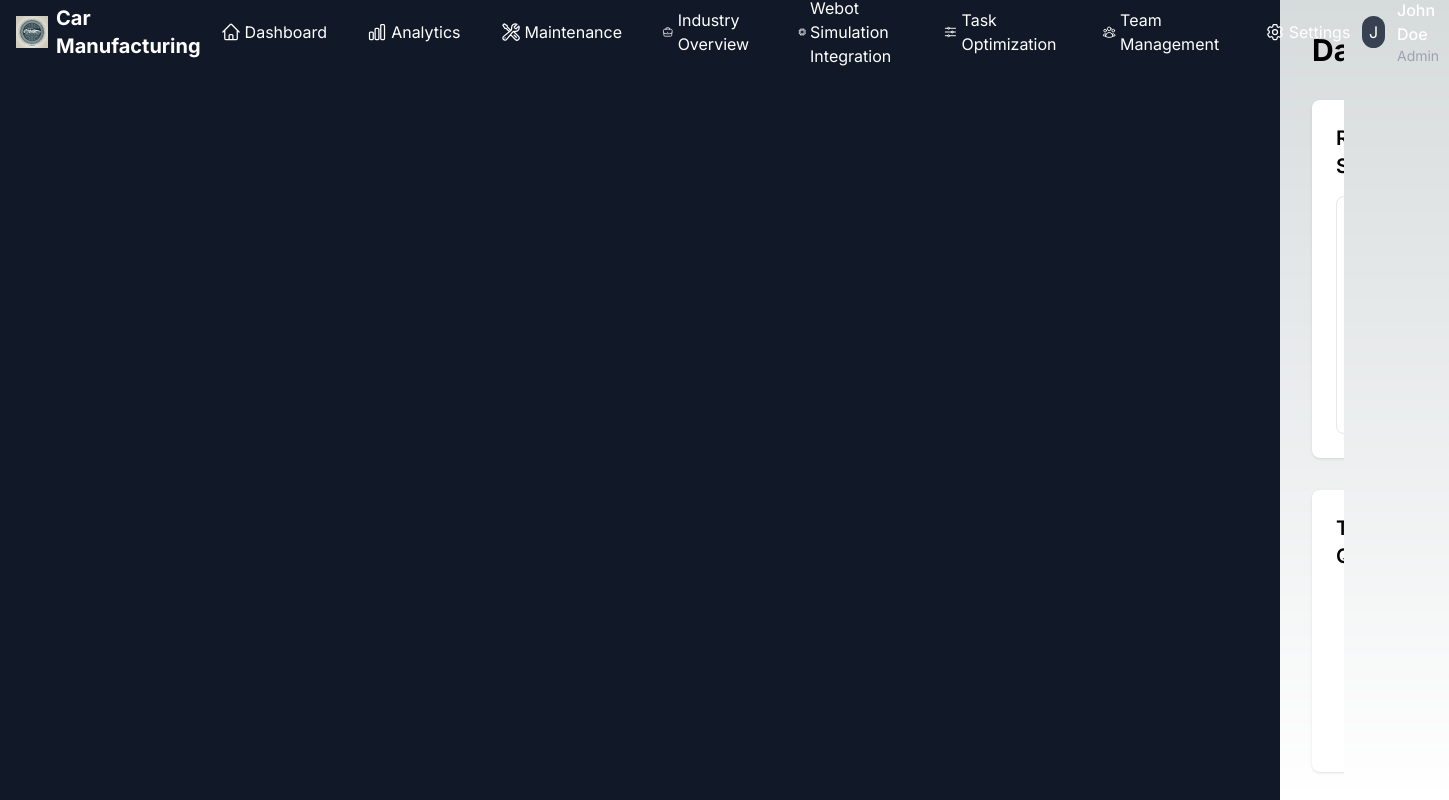
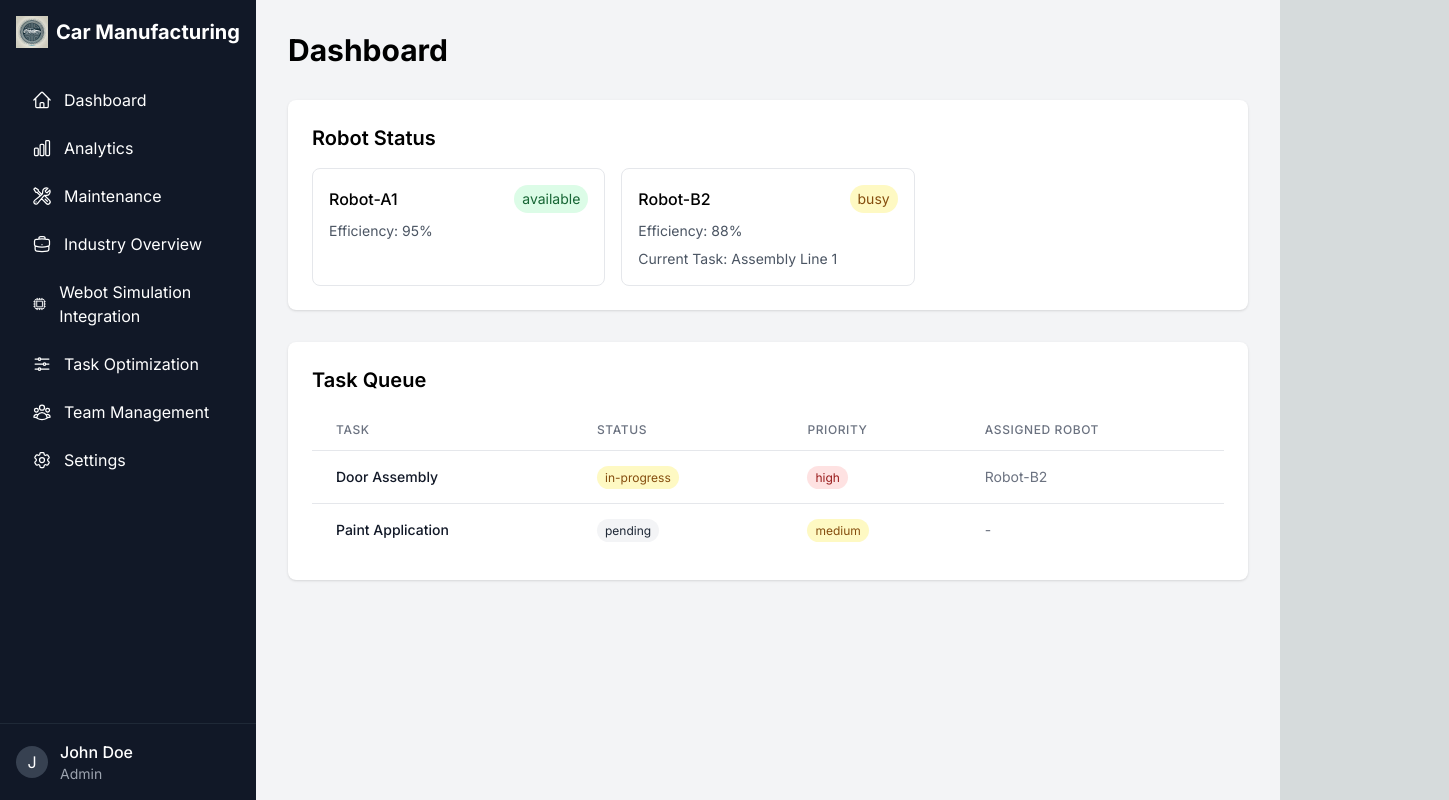
Before and after one commit to CyberKnightsHack/FactoryFlow-AI, a Next.js app: page / in a window 1280 px wide. Shown: the whole page, 1449 px wide, since content can reach past the window. Built offline with nearby package versions, Linux system fonts and the light colour scheme.

Commit message:
Update Sidebar.tsx

```diff
--- a/app/components/Layout/Sidebar.tsx
+++ b/app/components/Layout/Sidebar.tsx
@@ -30,30 +30,29 @@ export default function Sidebar({ user }: SidebarProps) {
   ];
 
   return (
-    <nav className="bg-gray-900 text-white w-full">
-      <div className="max-w-7xl mx-auto px-4">
-        <div className="flex items-center justify-between h-16">
-          {/* Left: Logo and Brand */}
+    <div className="flex flex-col h-full bg-gray-900 text-white w-64">
+      <div className="p-4">
         <div className="flex items-center space-x-2">
           <img src="/logo.webp" alt="BMW Logo" className="h-8 w-8" />
           <span className="text-xl font-bold">Car Manufacturing</span>
         </div>
-          {/* Center: Navigation Links */}
-          <div className="hidden md:block">
-            <div className="ml-10 flex items-baseline space-x-4">
+      </div>
+      <nav className="flex-1 p-4">
+        <ul className="space-y-2">
           {navigation.map((item) => (
+            <li key={item.name}>
               <Link
-                  key={item.name}
                 href={item.href}
-                  className="flex items-center space-x-1 px-3 py-2 rounded-md hover:bg-gray-800 transition-colors"
+                className="flex items-center space-x-3 px-4 py-2 rounded-lg hover:bg-gray-800 transition-colors"
               >
                 <item.icon className="h-5 w-5" />
                 <span>{item.name}</span>
               </Link>
+            </li>
           ))}
-            </div>
-          </div>
-          {/* Right: User Info */}
+        </ul>
+      </nav>
+      <div className="p-4 border-t border-gray-800">
         <div className="flex items-center space-x-3">
           <div className="h-8 w-8 rounded-full bg-gray-700 flex items-center justify-center">
             {user.name.charAt(0)}
@@ -65,6 +64,5 @@ export default function Sidebar({ user }: SidebarProps) {
         </div>
       </div>
     </div>
-    </nav>
   );
 }
```
Lines whose indentation alone changed are shown as unchanged.
